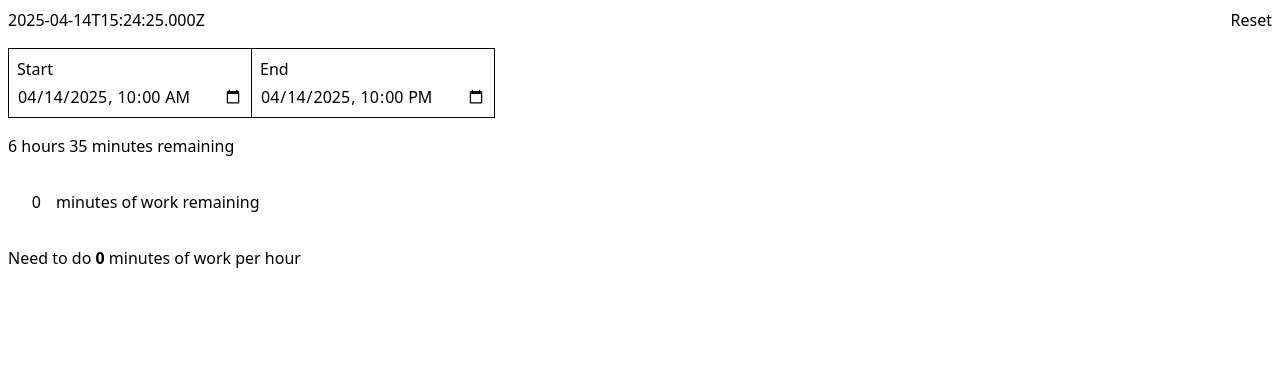
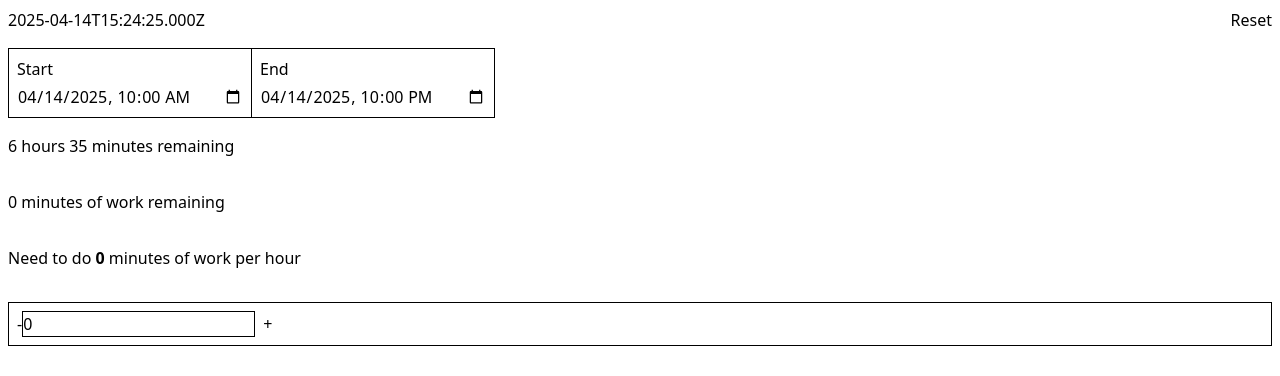
Before and after one commit to samirelanduk/dayplan, a React (Vite) app: page / in a window 1280 px wide. Shown: the top 376 px of the page. Built offline with nearby package versions, Linux system fonts and the light colour scheme.

Commit message:
Multiple columns

```diff
--- a/src/App.jsx
+++ b/src/App.jsx
@@ -11,7 +11,7 @@ const App = () => {
     new Date(current.getFullYear(), current.getMonth(), current.getDate() + (current.getHours() > 21 ? 1 : 0), 22, 0, 0, 0).toISOString(),
   ]);
 
-  const [remainingWork, setRemainingWork] = useLocalStorageState("remainingWork", 0);
+  const [remainingWork, setRemainingWork] = useLocalStorageState("remainingWork", [0]);
 
   const nowDt = new Date(now);
   const periodDt = period.map(dt => new Date(dt));
@@ -39,7 +39,7 @@ const App = () => {
       new Date(current.getFullYear(), current.getMonth(), current.getDate() + (current.getHours() > 21 ? 1 : 0), 10, 0, 0, 0).toISOString(),
       new Date(current.getFullYear(), current.getMonth(), current.getDate() + (current.getHours() > 21 ? 1 : 0), 22, 0, 0, 0).toISOString(),
     ]);
-    setRemainingWork(0);
+    setRemainingWork([0]);
   }
 
   const startToUse = periodDt[0] > nowDt ? periodDt[0] : nowDt;
@@ -47,7 +47,8 @@ const App = () => {
   const hoursRemaining = Math.floor(secondsRemaining / 3600);
   const minutesRemaining = Math.floor((secondsRemaining % 3600) / 60);
 
-  const workPerHour = remainingWork / (secondsRemaining / 3600);
+  const totalRemainingWork = remainingWork.reduce((acc, curr) => acc + curr, 0);
+  const workPerHour = totalRemainingWork / (secondsRemaining / 3600);
 
   return (
     <div className="p-2">
@@ -75,13 +76,8 @@ const App = () => {
       </div>
 
       <div className="mt-8">
-        <input
-          type="number"
-          className="w-12 text-right"
-          value={remainingWork}
-          onChange={(e) => setRemainingWork(e.target.value)}
-        />
-        <label>minutes of work remaining</label>
+
+        {totalRemainingWork} minutes of work remaining
       </div>
 
       <div className="mt-8">
@@ -89,67 +85,24 @@ const App = () => {
       </div>
 
 
-      {/* <div className="flex flex-col mt-8">
-        <label className="text-xs">End of day</label>
-        <input
-          type="datetime-local"
-          value={endString}
-          onChange={(e) => setEnd(new Date(e.target.value))}
-        />
-        <div className="text-sm">
-          {hoursRemaining} hour{hoursRemaining === 1 ? "" : "s"} {minutesRemaining} minute{minutesRemaining === 1 ? "" : "s"}
-        </div>
-      </div> */}
-
-      {/* <div className="mt-8">
-        <input
-          type="number"
-          className="w-12 text-right"
-          value={remainingWork}
-          onChange={(e) => setRemainingWork(e.target.value)}
-        />
-        <label>Minutes remaining</label>
-        <div>
-          {workPerHour}
-        </div>
-      </div> */}
-
+      <div className="mt-8 border flex">
+        {remainingWork.map((minutes, index) => (
+          <div key={index} className="p-2">
+            <button onClick={() => setRemainingWork(remainingWork.filter((_, i) => i !== index))}>-</button>
+            <input
+              type="number"
+              className="border"
+              value={minutes}
+              onChange={(e) => setRemainingWork(remainingWork.map((m, i) => i === index ? (parseInt(e.target.value) || 0) : m))}
+            />
+          </div>
+        ))}
+        <button onClick={() => setRemainingWork([...remainingWork, 0])}>+</button>
+      </div>
 
     </div>
   )
 }
-
-
-  /* const [remainingMinutes, setRemainingMinutes] = useState(0);
-
-  const todayAtTen = new Date(now.getFullYear(), now.getMonth(), now.getDate(), 22, 0, 0, 0);
-
-  const secondsRemaining = Math.round((todayAtTen.getTime() - now.getTime()) / 1000);
-
-   */
-
-  /* return (
-    <div>
-      <div className="flex flex-col gap-1 border p-2 w-fit">
-        <label>End of day</label>
-        <input
-          type="datetime-local"
-          value={target}
-          onChange={(e) => setTarget(e.target.value)}
-        />
-        <label>Remaining minutes</label>
-        <div>{secondsRemaining}</div>
-      </div>
-      <div className="flex flex-col gap-1 border p-2 w-fit">
-        <label>Remaining minutes</label>
-        <input
-          type="number"
-          value={remainingMinutes}
-          onChange={(e) => setRemainingMinutes(e.target.value)}
-        />
-      </div>
-    </div>
-  ); */
 
 App.propTypes = {
 
```
